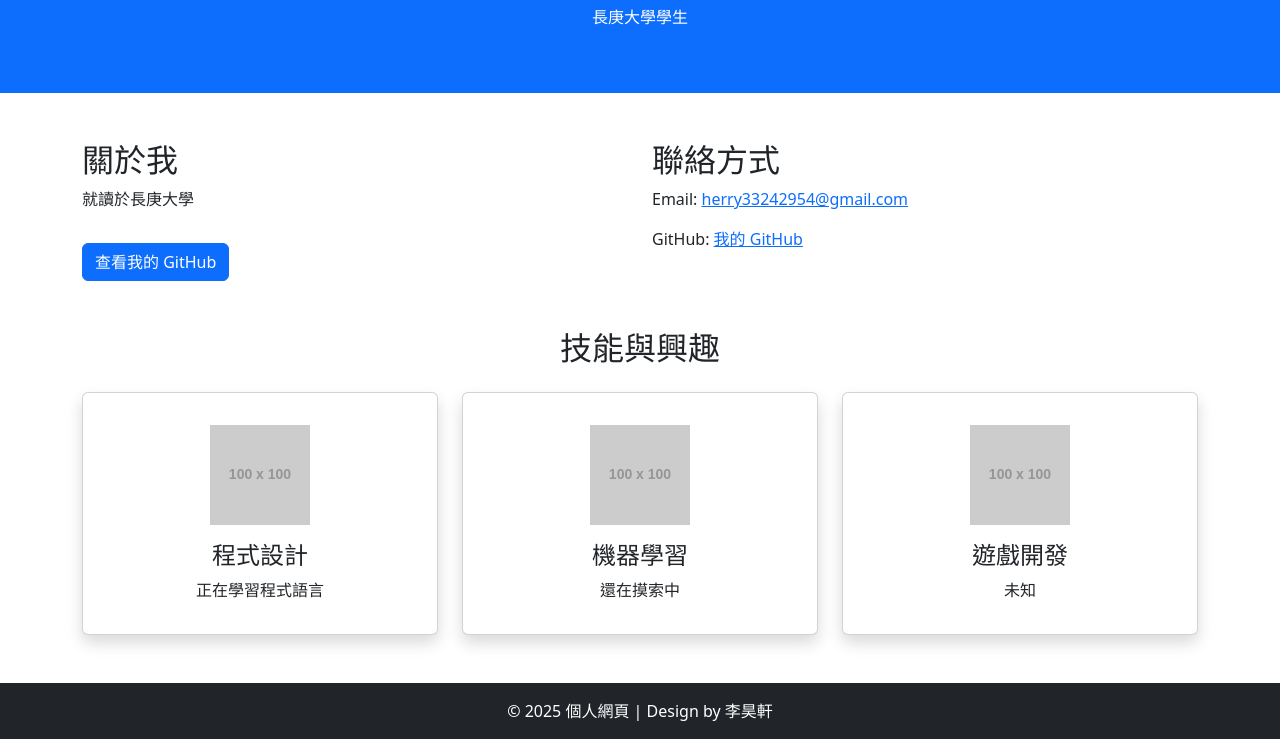
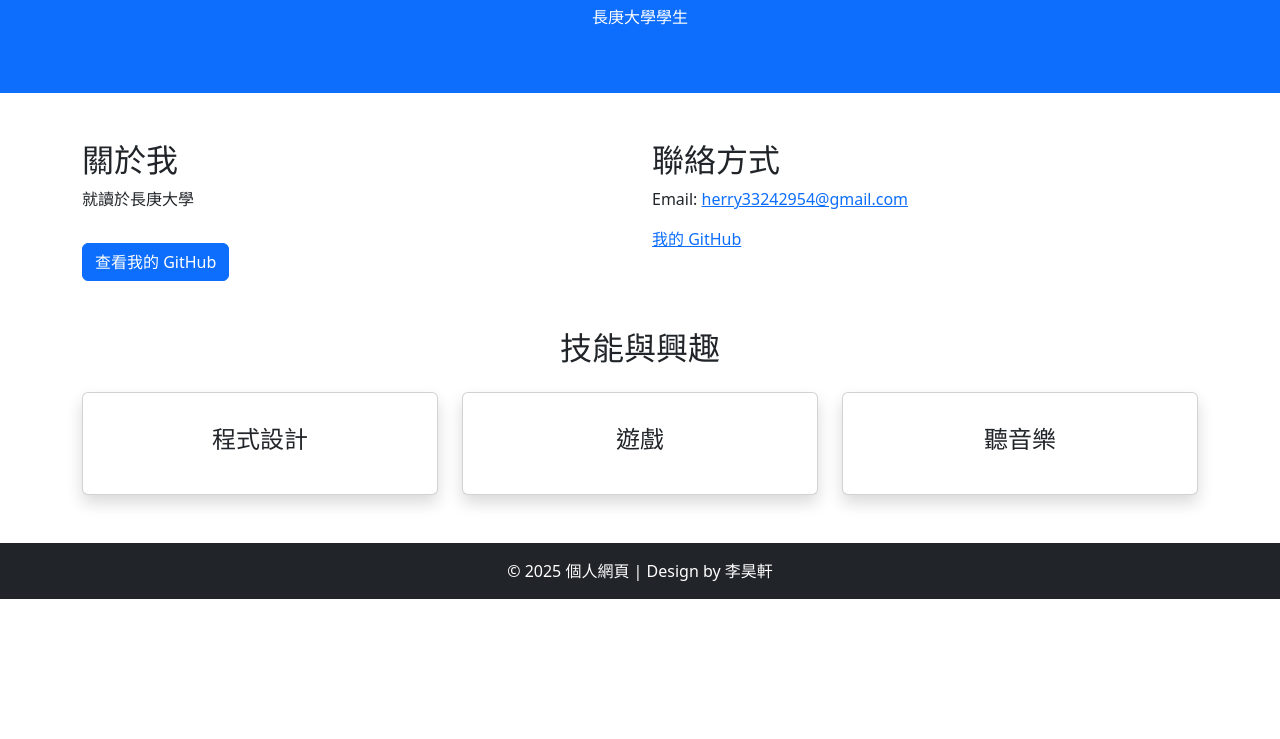
Before and after one commit to herrylee0526/herrylee0526.github.io, a plain HTML site: page index.html in a window 1280 px wide. Shown: the part 321-1060 px from the top of the page. After the commit the page ends 920 px from the top, so only its background shows below. Drawn offline with nearby package versions, Linux system fonts and the light colour scheme; placeholder pictures from the web are drawn by us.

Commit message:
Update index.html

```diff
--- a/index.html
+++ b/index.html
@@ -51,7 +51,7 @@
             <div class="col-md-6">
                 <h2>聯絡方式</h2>
                 <p>Email: <a href="mailto:herry33242954@gmail.com">herry33242954@gmail.com</a></p>
-                <p>GitHub: <a href="https://github.com/herrylee0526" target="_blank">我的 GitHub</a></p>
+                <p><a href="https://github.com/herrylee0526" target="_blank">我的 GitHub</a></p>
             </div>
         </div>
 
@@ -60,23 +60,20 @@
             <h2 class="text-center mb-4">技能與興趣</h2>
             <div class="col-md-4">
                 <div class="card text-center p-3 shadow">
-                    <img src="https://via.placeholder.com/100" class="mx-auto mt-3" alt="程式設計">
                     <h4 class="mt-3">程式設計</h4>
-                    <p>正在學習程式語言</p>
+                    <p></p>
                 </div>
             </div>
             <div class="col-md-4">
                 <div class="card text-center p-3 shadow">
-                    <img src="https://via.placeholder.com/100" class="mx-auto mt-3" alt="機器學習">
-                    <h4 class="mt-3">機器學習</h4>
-                    <p>還在摸索中</p>
+                    <h4 class="mt-3">遊戲</h4>
+                    <p></p>
                 </div>
             </div>
             <div class="col-md-4">
                 <div class="card text-center p-3 shadow">
-                    <img src="https://via.placeholder.com/100" class="mx-auto mt-3" alt="遊戲開發">
-                    <h4 class="mt-3">遊戲開發</h4>
-                    <p>未知</p>
+                    <h4 class="mt-3">聽音樂</h4>
+                    <p></p>
                 </div>
             </div>
         </div>
```
